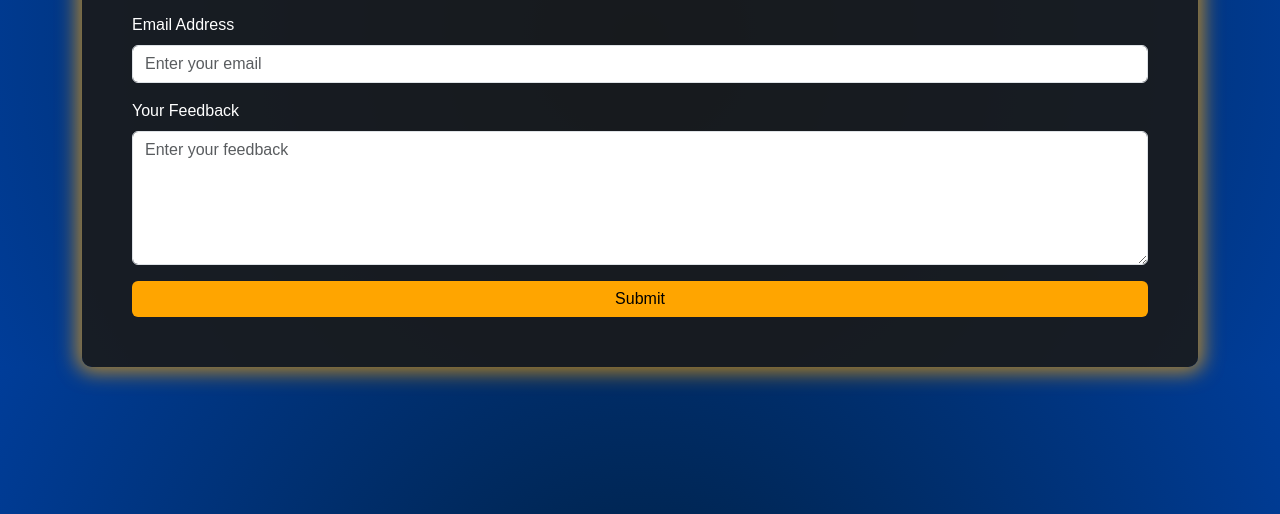
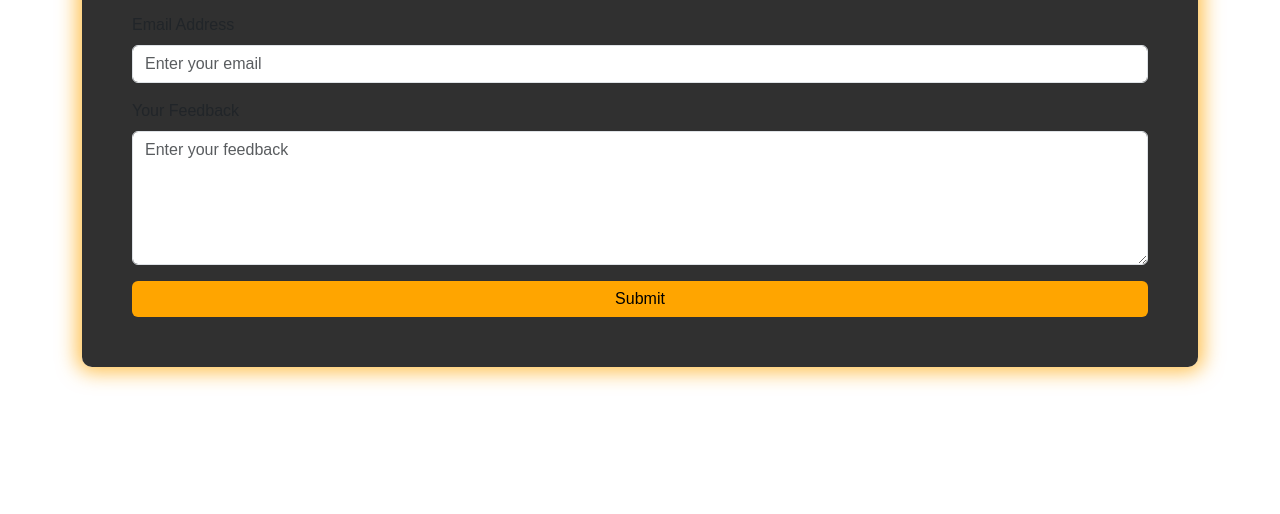
Before and after one commit to bhavya-joshi0098/cricstat, a plain HTML site: page feedback.html in a window 1280 px wide. Shown: the part 286-800 px from the top of the page. Drawn offline with nearby package versions, Linux system fonts and the light colour scheme.

Commit message:
Update feedback.html

```diff
--- a/feedback.html
+++ b/feedback.html
@@ -7,7 +7,7 @@
     <link href="https://cdn.jsdelivr.net/npm/bootstrap@5.3.0-alpha1/dist/css/bootstrap.min.css" rel="stylesheet">
     <style>
         body {
-            background: radial-gradient(circle, #001f3f, #003d99);
+            <!-- background: radial-gradient(circle, #001f3f, #003d99);-->
             color: white;
             font-family: Arial, sans-serif;
         }
```
